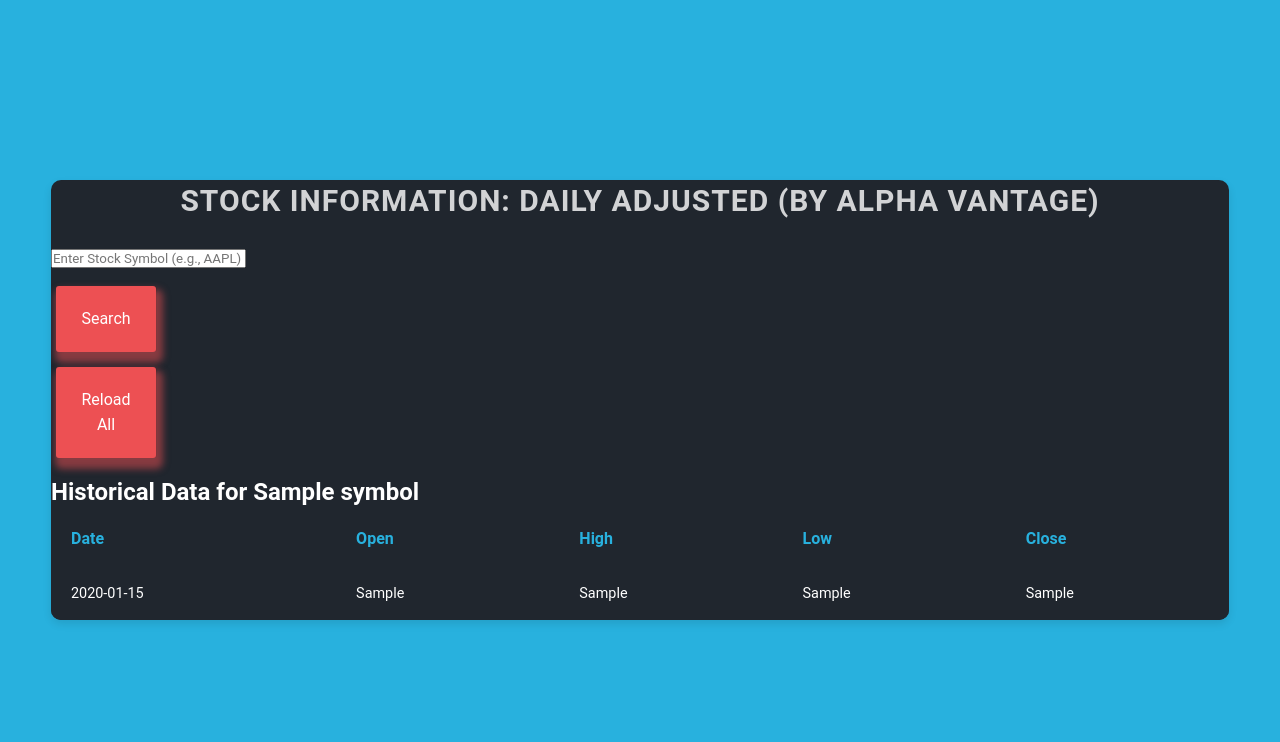
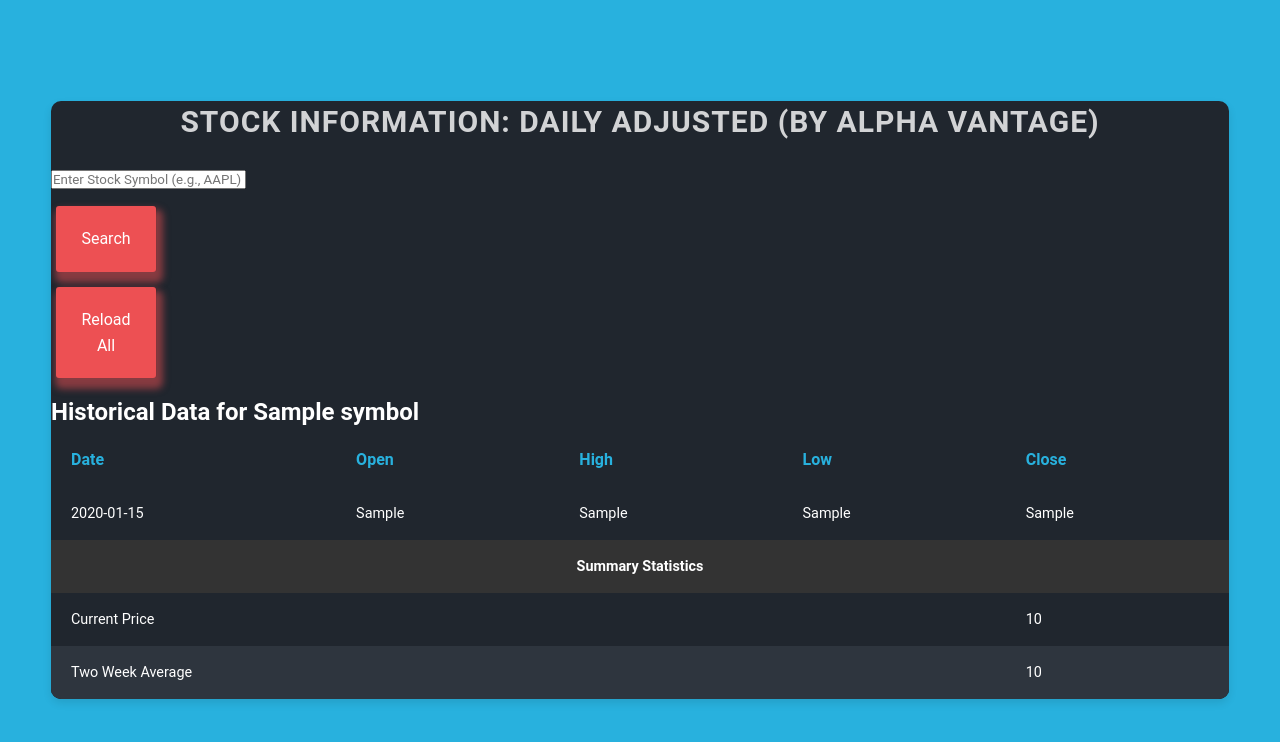
Before and after one commit to achen0329/StockOptions-OFFICIAL, a Flask app: template templates/index.html in a window 1280 px wide. Shown: the top 742 px of the page. Run offline with Flask 3, Linux system fonts and the light colour scheme; the template is opened without the code that fills it: most values are stand-ins (such as "Sample title", 1, 10 or a date in 2020).

Commit message:
Update HIstorical data api call and table styles

```diff
--- a/app.py
+++ b/app.py
@@ -100,7 +100,7 @@ def get_historical_stock_data(symbol):
         'function': 'TIME_SERIES_DAILY_ADJUSTED',
         'symbol': symbol,
         'apikey': ALPHA_VANTAGE_API_KEY,
-        'outputsize': 'full'  # 'full' for two weeks of data
+        'outputsize': 'full'
     }
 
     response = requests.get(base_url, params=params)
@@ -109,17 +109,26 @@ def get_historical_stock_data(symbol):
         raise AlphaVantageApiException(response.status_code)
 
     data = response.json()
+    time_series = data.get('Time Series (Daily)', {})
 
     two_weeks_ago = (datetime.now() - timedelta(weeks=2)).strftime('%Y-%m-%d')
-    time_series = data.get('Time Series (Daily)', {})
+    last_10_days_data = {date: details for date, details in time_series.items() if date >= two_weeks_ago}
 
-    historical_data = {date: details for date, details in time_series.items() if date >= two_weeks_ago}
+    # Sort the dates and get the last 10 trading days
+    sorted_dates = sorted(last_10_days_data.keys(), reverse=True)[:10]
+    last_10_days_data_sorted = [last_10_days_data[date] for date in sorted_dates]
 
-    return {
+    current_price = round(float(last_10_days_data_sorted[0]['4. close']), 2)
+    two_week_average = calculate_two_week_average(last_10_days_data_sorted)
+
+    historical_data_with_averages = {
         'symbol': symbol,
-        'data': historical_data
+        'data': last_10_days_data,
+        'current_price': current_price,
+        'two_week_average': two_week_average
     }
 
+    return historical_data_with_averages
 
 
 
--- a/static/style.css
+++ b/static/style.css
@@ -172,3 +172,11 @@ button {
   font-size: 1.6rem;
   line-height: 1.6;
 }
+
+
+.summary-statistics-heading td {
+  background-color: #333; /* Darker background for the heading */
+  color: #fff; /* Light text for contrast */
+  font-weight: bold; /* Bold text */
+  text-align: center; /* Center the text */
+}
--- a/templates/index.html
+++ b/templates/index.html
@@ -26,7 +26,7 @@
 
          <!-- Historical Data Table -->
          {% if historical_data %}
-         <h2>Historical Data for {{ symbol }}</h2>
+         <h2>Historical Data for {{ historical_data['symbol'] }}</h2>
          <div class="table-1">
              <table>
                  <thead>
@@ -36,7 +36,7 @@
                          <th>High</th>
                          <th>Low</th>
                          <th>Close</th>
-                         <!-- More columns as needed -->
+                         <!-- No need for Current Price and Two Week Average in the header as they're not part of the loop -->
                      </tr>
                  </thead>
                  <tbody>
@@ -47,12 +47,27 @@
                              <td>{{ data['2. high'] }}</td>
                              <td>{{ data['3. low'] }}</td>
                              <td>{{ data['4. close'] }}</td>
-                             <!-- More data as needed -->
                          </tr>
                      {% endfor %}
+                     <!-- Subheading for Summary Statistics -->
+                    <tr class="summary-statistics-heading">
+                        <td colspan="5">Summary Statistics</td>
+                    </tr>
+
+
+                     <tr>
+                         <td colspan="4">Current Price</td>
+                         <td>{{ historical_data['current_price'] }}</td>
+                     </tr>
+                     <tr>
+                         <td colspan="4">Two Week Average</td>
+                         <td>{{ historical_data['two_week_average'] }}</td>
+                     </tr>
                  </tbody>
              </table>
          </div>
+
+
 
         {% elif stock_data_list %}
         <div class="table-1">
```
